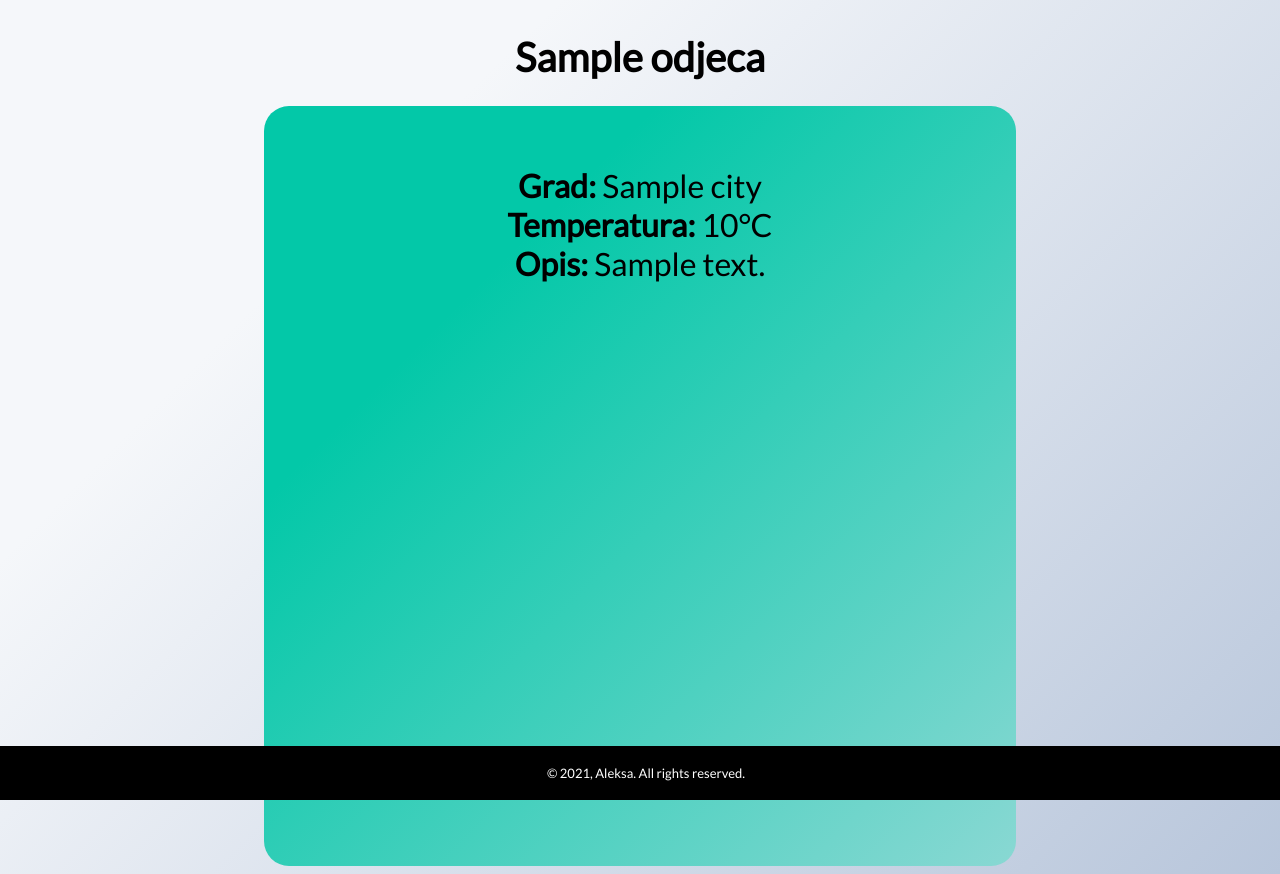
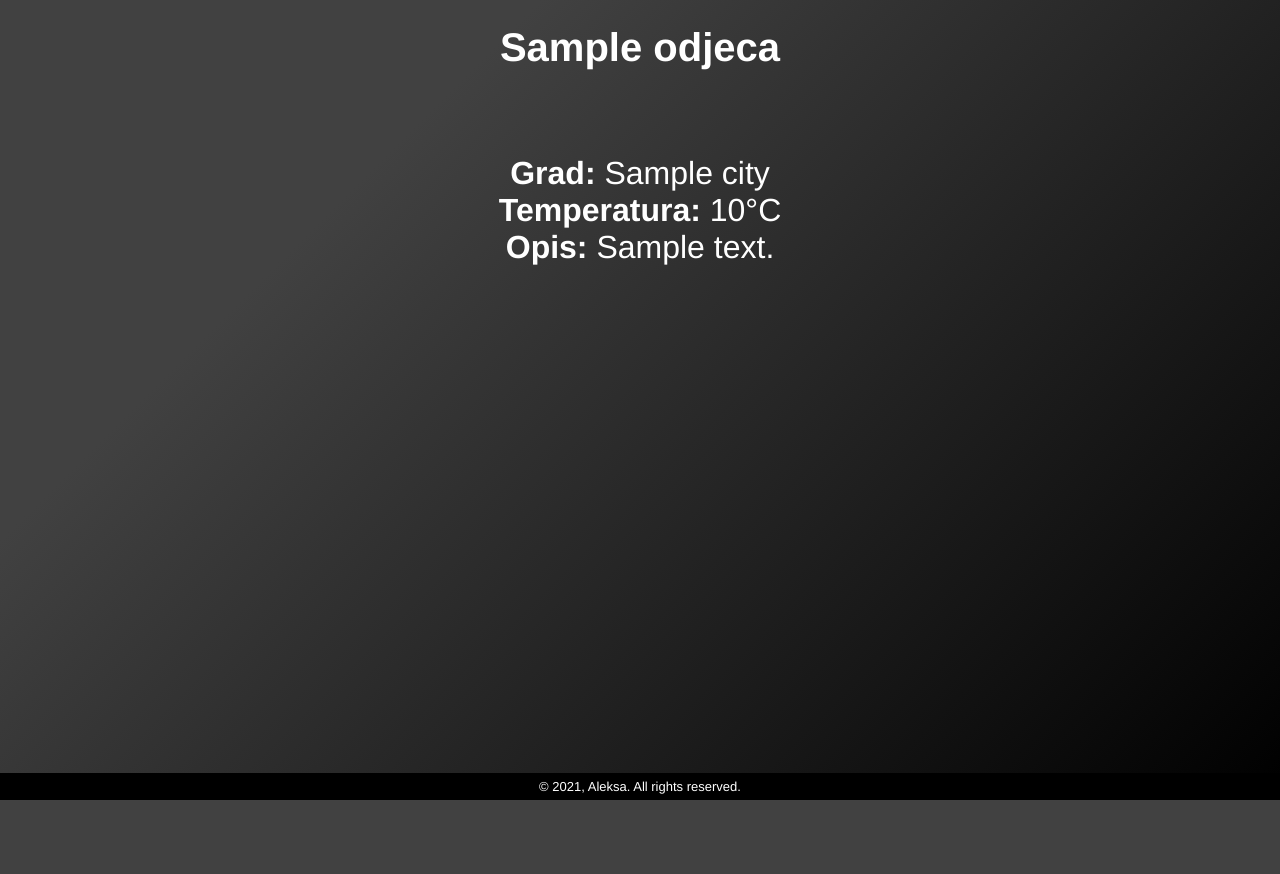
Before and after one commit to Aleksit0/Anscombes-quartet-in-C, a Flask app: template template/index.html in a window 1280 px wide. After the commit the page ends 800 px from the top, so only its background shows below. Run offline with Flask 2, Linux system fonts and the light colour scheme; the template is opened without the code that fills it: most values are stand-ins (such as "Sample title", 1, 10 or a date in 2020).

Commit message:
changed style

```diff
--- a/static/style.css
+++ b/static/style.css
@@ -1,14 +1,20 @@
 @import url('https://fonts.googleapis.com/css2?family=Lato&family=Poppins&display=swap');
 
 * {
-  font-family: 'Lato';
+  font-family: 'Helvetica';
+  margin: 0;
+  padding: 0;
+  box-sizing: border-box;
 }
 
-body {
-  background-color: #b8c6db;
-  background-image: linear-gradient(315deg, #b8c6db 0%, #f5f7fa 74%);
-  color: black;
-  font-family: 'Helvetica';
+html, body {
+  margin: 0;
+  height: 100%;
+  height: 100%;
+  background-color: #000000;
+  background-image: linear-gradient(315deg, #000000 0%, #414141 74%);
+  background-size: cover;
+  background-repeat: no-repeat;
 }
 
 h1 {
@@ -16,21 +22,18 @@ h1 {
   text-align: center;
   margin: auto;
   padding: 25px 25px;
-  color: black;
-  background-color: transparent;
+  color: white;
 }
 
 .weather {
+  top: 50%;
+  left: 50%;
   font-size: 2em;
   text-align: center;
-  height: 20em;
   width: 50%;
   margin: auto;
   padding: 60px;
-  color: black;
-  border-radius: 25px;
-  background-color: #89d8d3;
-  background-image: linear-gradient(315deg, #89d8d3 0%, #03c8a8 74%);
+  color: white;
 }
 
 .footer {
```
